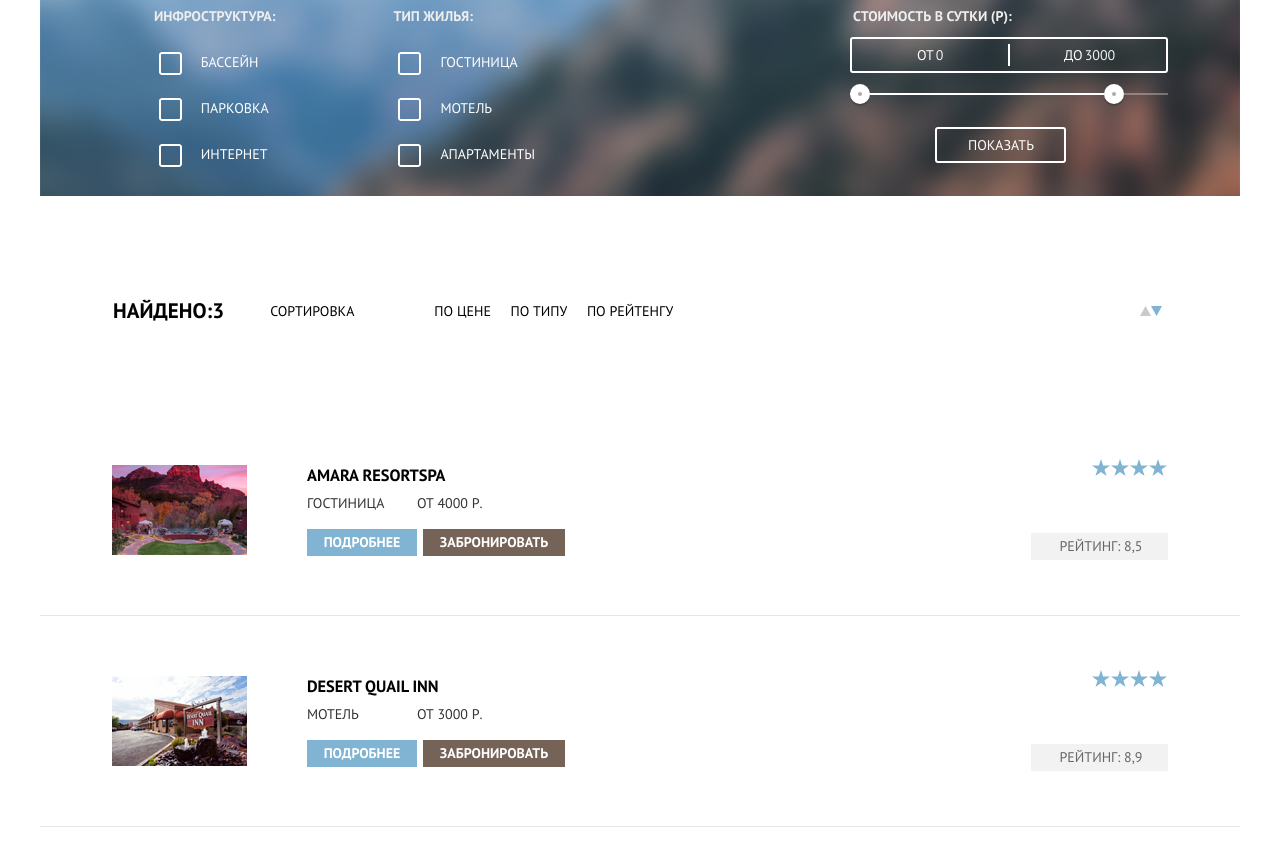
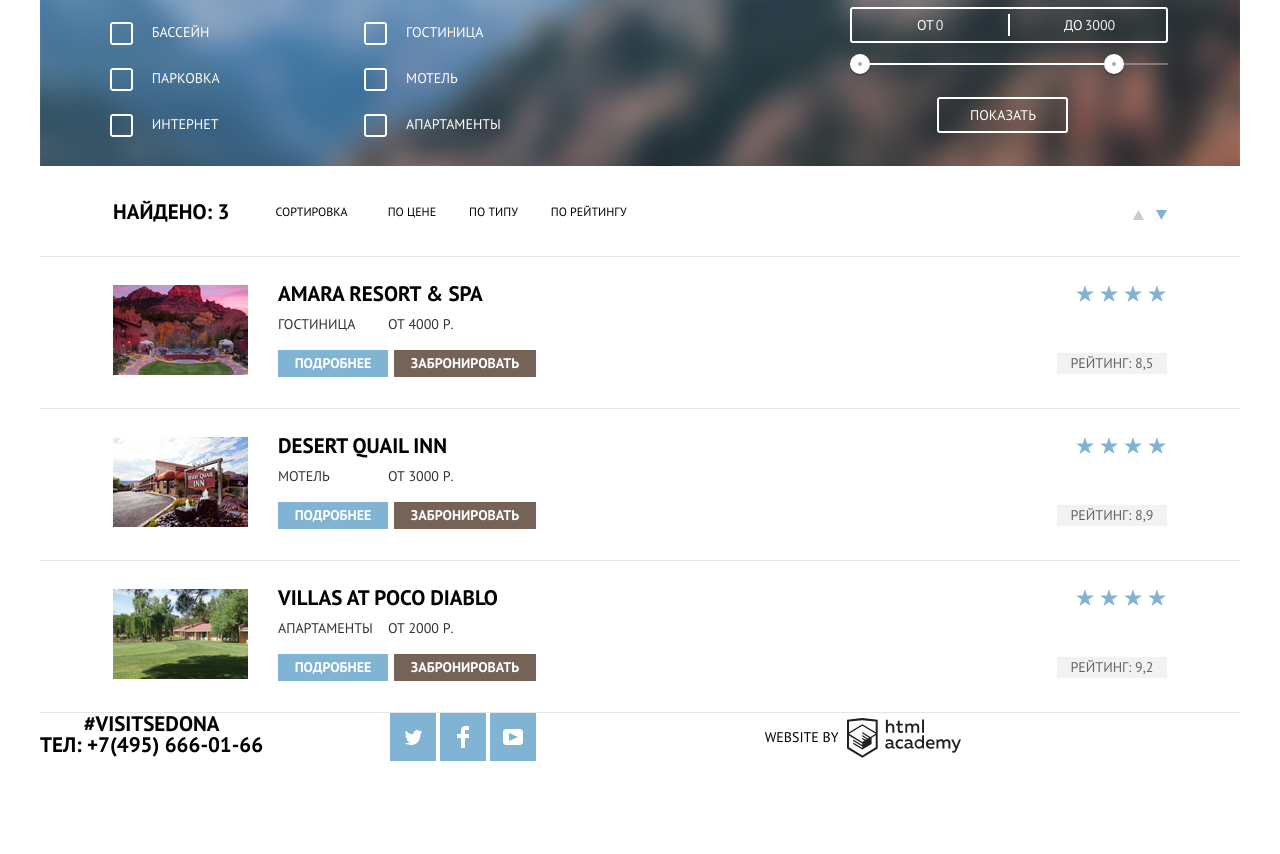
Before and after one commit to Valgaaaf/1418413-sedona-29, a plain HTML site: page hotels.html in a window 1280 px wide. Shown: the part 107-961 px from the top of the page. After the commit the page ends 871 px from the top, so only its background shows below. Drawn offline with Linux system fonts and the light colour scheme; a web font is replaced by a local one.

Commit message:
Final_sedona_10.11.2020

```diff
--- a/css/style.css
+++ b/css/style.css
@@ -697,46 +697,30 @@ a {
 }
 .main-footer {
     position: relative;
-    display: -webkit-box;
-    display: -ms-flexbox;
     display: flex;
-    -webkit-box-orient: horizontal;
-    -webkit-box-direction: normal;
-    -ms-flex-direction: row;
+    width: 1200px;
     flex-direction: row;
-    -webkit-box-pack: center;
-    -ms-flex-pack: center;
-    justify-content: center;
+    margin: 0 auto;
     background-color: var(--basic-white);
     background: rgba(255, 255, 255, 0.9);
-    margin-top: -120px;
     z-index: 3;
 }
+.page-body .main-footer {
+    margin-top: -120px;
+}
 .social {
-    display: -webkit-box;
-    display: -ms-flexbox;
     display: flex;
     width: 400px;
     padding: 0;
     margin: 0;
-    -webkit-box-pack: center;
-    -ms-flex-pack: center;
     justify-content: center;
 }
 .hashtag-item {
-    display: -webkit-box;
-    display: -ms-flexbox;
     display: flex;
-    -webkit-box-orient: vertical;
-    -webkit-box-direction: normal;
-    -ms-flex-direction: column;
     flex-direction: column;
-    -webkit-box-pack: center;
-    -ms-flex-pack: center;
-    justify-content: center;
-    text-align: center;
+    align-items: center;
+    padding-top:
     width: 400px;
-    height: 120px;
     margin: 0;
     padding: 0;
     font-size: 21px;
@@ -800,10 +784,14 @@ a {
     fill: #BDBBBC;
 }
 /*Hotels.html*/
+.hotels {
+    margin: 0;
+    padding: 0;
+}
 .hotels-serch {
     margin-top: 0px;
     padding-top: 27px;
-    padding-bottom: 27px;
+    padding-bottom: 7px;
     background-image: url(../img/background-hotels.jpg);
     background-repeat: no-repeat;
 }
@@ -834,12 +822,12 @@ a {
 }
 
 .infrastructure {
-    margin-right: 118px;
-    padding-left: 72px;
+    margin-right: 135px;
+    padding-left: 23px;
 }
 .infrastructure legend {
     position: relative;
-    left: -30px;
+    left: -23px;
     padding: 0;
     margin-bottom: 25px;
 }
@@ -862,7 +850,7 @@ a {
 }
 .habitat legend {
     position: relative;
-    left: -30px;
+    left: -26px;
     padding: 0;
     margin-bottom: 25px;
 }
@@ -1029,7 +1017,7 @@ a {
     display: block;
     margin-top: 0;
     margin-bottom: 0;
-    margin-left: 85px;
+    margin-left: 87px;
     padding-top: 6px;
     padding-bottom: 6px;
     padding-left: 31px;
@@ -1058,8 +1046,6 @@ a {
     -webkit-box-pack:start;
     -ms-flex-pack:start;
     justify-content:flex-start;
-    padding-bottom: 30px;
-    padding-top: 30px;
     list-style: none;
     -webkit-box-align: center;
     -ms-flex-align: center;
@@ -1067,22 +1053,27 @@ a {
     -webkit-box-pack: justify;
     -ms-flex-pack: justify;
     justify-content: space-between;
+    padding: 0 73px 30px;
 }
 .sort-wrapper-container{
-    display: -webkit-box;
-    display: -ms-flexbox;
     display: flex;
 
 }
 .founded {
-    padding-right: 46px;
-    margin-left: 73px;
+    margin: 0;
+    margin-right: 46px;
+    padding: 0;
     font-size: 21px;
     line-height: 26px;
     font-weight: bold;
 }
 .sorting {
-    padding-right: 40px;
+    margin: 0;
+    padding: 0;
+    padding-top: 4px;
+    margin-right: 40px;
+    font-size: 12px;
+    line-height: 18px;
 }
 .sort-list {
     display: -webkit-box;
@@ -1091,13 +1082,16 @@ a {
     list-style: none;
     -webkit-box-align: center;
     -ms-flex-align: center;
+    margin: 0;
+    padding: 0;
     align-items: center;
     width: 239px;
-    padding-bottom: 30px;
-    padding-top: 30px;
     -webkit-box-pack: justify;
     -ms-flex-pack: justify;
     justify-content: space-between;
+    font-size: 12px;
+    line-height: 18px;
+    color: 81B3D2;
 }
 .sort-item {
     -webkit-box-pack: center;
@@ -1106,18 +1100,18 @@ a {
     margin: 0;
     padding: 0;
 }
+.hotels {
+    margin: 0;
+    padding-top: 30px;
+}
 .hotels-sort-battoms {
-    display: -webkit-box;
-    display: -ms-flexbox;
     display: flex;
+    margin: 0;
+    padding: 0;
+    list-style: none;
     width: 34px;
-    -webkit-box-pack: center;
-    -ms-flex-pack: center;
-    justify-content: center;
-    list-style: none;
-    padding-bottom: 30px;
-    padding-top: 30px;
-    margin-right: 72px;
+    padding-top: 8px;
+    justify-content: space-between;
 }
 /*Список отелей*/
 .hotels-list {
@@ -1125,44 +1119,31 @@ a {
     margin: 0;
     padding: 0;
     list-style: none;
-    -webkit-box-flex: 1;
-    -ms-flex-positive: 1;
-    flex-grow: 1;
-    margin-bottom: 120px;
+    border-bottom: 1px solid #E5E5E5;
 }
 .hotels-list-item {
-    display: -webkit-box;
-    display: -ms-flexbox;
     display: flex;
-    -webkit-box-pack: center;
-    -ms-flex-pack: center;
     justify-content: center;
-    padding-left: 6%;
-    padding-right: 6%;
-    border-bottom: 1px solid #E5E5E5;
+    border-top: 1px solid #E5E5E5;
+    padding: 24px 73px 31px;
 }
+
 .hotel-image {
-    padding-top: 30px;
-    padding-bottom: 30px;
-    padding-right: 30px;
+    padding-top: 4px;
+    margin-right: 30px;
 }
 .hotel-image img {
     display: block;
 }
 .hotel-wrapper {
-    display: -webkit-box;
-    display: -ms-flexbox;
     display: flex;
-    -webkit-box-orient: vertical;
-    -webkit-box-direction: normal;
-    -ms-flex-direction: column;
     flex-direction: column;
-    -webkit-box-flex: 1;
-    -ms-flex-positive: 1;
     flex-grow: 1;
-    -webkit-box-pack: center;
-    -ms-flex-pack: center;
-    justify-content: center;
+}
+.hotel-mame {
+    font-size: 21px;
+    line-height: 26px;
+    font-weight: 700;
 }
 .hotel-wrapper-list{
     display: -webkit-box;
@@ -1248,28 +1229,16 @@ a {
     color: rgba(255, 255, 255, 0.3);
 }
 .hotel-rating {
-    display: -webkit-box;
-    display: -ms-flexbox;
     display: flex;
-    -webkit-box-orient: vertical;
-    -webkit-box-direction: normal;
-    -ms-flex-direction: column;
     flex-direction: column;
-    -webkit-box-align: stretch;
-    -ms-flex-align: stretch;
-    align-items: stretch;
-    padding-top: 29px;
-    padding-bottom: 30px;
-    -ms-flex-pack: distribute;
-    justify-content: space-around;
+    align-items: flex-end;
 }
 .hotel-stars {
-    display: -webkit-box;
-    display: -ms-flexbox;
     display: flex;
-    -webkit-box-pack:end;
-    -ms-flex-pack:end;
-    justify-content:flex-end;
+    justify-content: space-between;
+    padding-top: 4px;
+    width: 91px;
+    margin-bottom: 45px;
 }
 .srar {
     padding-right: 6px;
@@ -1283,10 +1252,6 @@ a {
     justify-content: center;
     width: 110px;
     margin: 0;
-    padding-top: 3px;
-    padding-bottom: 3px;
-    padding-left: 15px;
-    padding-right: 12px;
     font-size: 14px;
     line-height: 21px;
     color: #666666;
--- a/hotels.html
+++ b/hotels.html
@@ -7,17 +7,17 @@
     <link rel="stylesheet" href="css/normalize.css">
     <link rel="stylesheet" href="css/style.css">
   </head>
-  <body class="page-body">
+  <body>
 <header class="main-header">
     <nav class="main-navigation">
         <a class="main-logo" href="#">
             <img src="img/logo.svg" height="70" width="138" alt="Логин Седона">
         </a>
         <ul class="site-navigation">
-            <li class="site-navigation info"><a class="page-link" href="blank.html">Информация</a></li>
-            <li class="site-navigation media"><a class="page-link" href="blank.html">Фото и видео</a></li>
-            <li class="site-navigation place-map"><a class="page-link" href="blank.html">Карта штата</a></li>
-            <li class="site-navigation hotels-link"><a class="page-link" href="hotels.html">Гостиницы</a></li>
+            <li class="site-item info"><a class="page-link" href="blank.html">Информация</a></li>
+            <li class="site-item media"><a class="page-link" href="blank.html">Фото и видео</a></li>
+            <li class="site-item place-map"><a class="page-link" href="blank.html">Карта штата</a></li>
+                <li class="site-item hotels-link"><a class="page-link" href="hotels.html">Гостиницы</a></li>
         </ul>
     </nav>
 </header>
@@ -26,10 +26,10 @@
        <!--Форма фильтр выбора гостиницы-->
        <section class="hotels-serch">
            <h2 class="visually-hidden">Интерфейс по выбору гостиницы</h2>
-           <form class="filter-form" action="hotels.html" method="post">
+           <form class="filter-form" action="https://echo.htmlacademy.ru" method="post">
         <!--Инфроструктура-->
                <fieldset class="filter-block infrastructure">
-                   <legend class="subtitle">Инфроструктура:</legend>
+                   <legend class="subtitle">Инфраструктура:</legend>
                    <ul class="infrastructure-list">
                        <li class="serch-list-item">
                                <label class="check"><input class="checkbox" id="checkbox-pool" type="checkbox" name="checkbox-pool"> <span class="check__box"></span>Бассейн
@@ -61,8 +61,8 @@
                <fieldset class="filter-block price">
                    <legend>Стоимость в сутки (Р):</legend>
                    <div class="price-controls">
-                       <label class="from">от<input type="number" name="min-price" value="0"></label>
-                       <label class="to">до<input type="number" name="max-price" value="3000"></label>
+                       <label class="from">от<input type="text" name="min-price" value="0"></label>
+                       <label class="to">до<input type="text" name="max-price" value="3000"></label>
                    </div>
                    <div class="range-controls">
                       <div class="scale">
@@ -80,8 +80,8 @@
          <h2 class="visually-hidden">Подходящие гостинницы</h2>
           <div class="sort-wrapper">
             <div class="sort-wrapper-container">
-             <p class="sort-wrapper founded">Найдено:<span>3</span></p>
-             <p class="sort-wrapper sorting">Сортировка</p>
+             <p class="sort-text founded">Найдено: 3</p>
+             <p class="sort-text sorting">Сортировка</p>
              <ul class="sort-list">
                  <li class="sort-item">
                      <a href="#">По цене</a>
@@ -90,7 +90,7 @@
                      <a href="#">По типу</a>
                  </li>
                  <li class="sort-item">
-                     <a href="#">По рейтенгу</a>
+                     <a href="#">По рейтингу</a>
                  </li>
              </ul>
             </div>
@@ -118,11 +118,11 @@
           <ul class="hotels-list">
             <li class="hotels-list-item">
                   <div class="hotel-image">
-                      <img class="hotel-image" src="img/hotels/amara.png" width="135" height="90" alt="Фото гостиницы amara">
+                      <img src="img/hotels/amara.png" width="135" height="90" alt="Фото гостиницы amara">
                   </div>
                   <div class="hotel-wrapper">
                      <div class="hotel-wrapper-list">
-                          <h3><a class="hotel-mame" href="#">Amara ResortSpa</a></h3>
+                          <h3><a class="hotel-mame" href="#">Amara Resort & Spa</a></h3>
                           <div class="hotel-text">
                           <p class="hotel-tipe">Гостиница</p>
                           <p class="hotel-price">От 4000 Р.</p>
@@ -162,7 +162,7 @@
                 </li>
             <li class="hotels-list-item">
                   <div class="hotel-image">
-                      <img class="hotel-image" src="img/hotels/desert.png" width="135" height="90" alt="Фото гостиницы desert">
+                      <img src="img/hotels/desert.png" width="135" height="90" alt="Фото гостиницы desert">
                   </div>
                   <div class="hotel-wrapper">
                      <div class="hotel-wrapper-list">
@@ -206,7 +206,7 @@
                 </li>
             <li class="hotels-list-item">
                   <div class="hotel-image">
-                      <img class="hotel-image" src="img/hotels/villas.png" width="135" height="90" alt="Фото гостиницы villas">
+                      <img src="img/hotels/villas.png" width="135" height="90" alt="Фото гостиницы villas">
                   </div>
                   <div class="hotel-wrapper">
                      <div class="hotel-wrapper-list">
```
